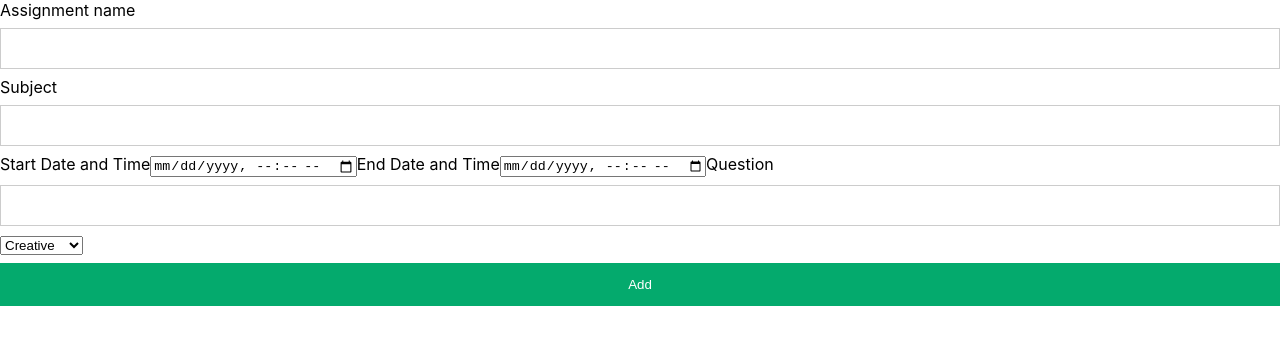
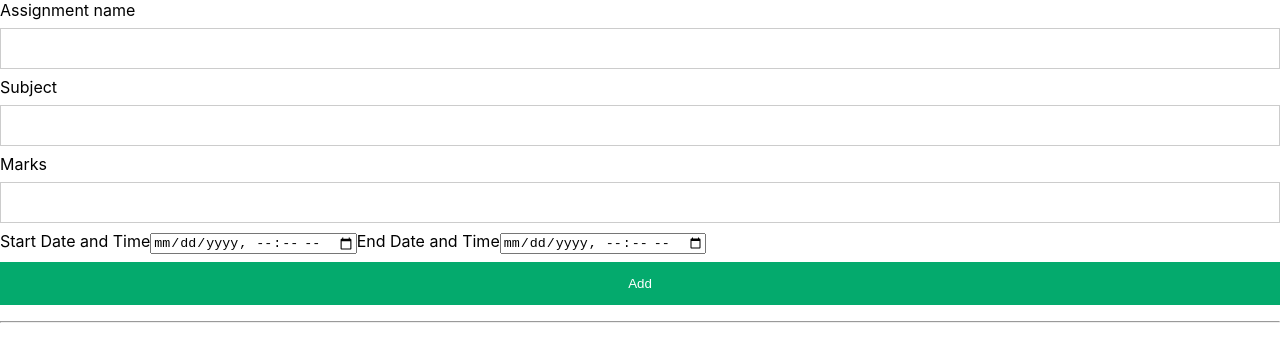
Before and after one commit to HrishilMaliwal/Task-Management, a React (Create React App) app: page /createtask in a window 1280 px wide. Shown: the top 362 px of the page. Built offline with nearby package versions, Linux system fonts and the light colour scheme.

Commit message:
Added task adding

```diff
--- a/src/CreateTask.jsx
+++ b/src/CreateTask.jsx
@@ -1,35 +1,78 @@
 import React, { useState } from "react";
+import { add_assignment, setFlag } from "./reducer/action";
+import useGlobalState from "./Context";
+import { useHistory } from "react-router";
 
 const CreateTask = () => {
   const [name, setName] = useState("");
   const [subject, setSubject] = useState("");
+  const [marks, setMarks] = useState("");
   const [SDT, setSDT] = useState("");
   const [EDT, setEDT] = useState("");
-  const [ques, setQues] = useState("");
+  const [state, dispatch] = useGlobalState();
+  const history = useHistory();
+  // const [ques, setQues] = useState("");
+  // const [Qtype, setQtype] = useState("");
 
   const compoAdd = () => {
-      console.log(SDT)
+    var Request = {
+      name: name,
+      subject: subject,
+      marks: marks,
+      SDT: SDT,
+      EDT: EDT,
+      status: "Incomplete"
+    };
+    dispatch(add_assignment(Request));
+    history.push("/home");
   };
 
   return (
     <div>
       <label>Assignment name</label>
-      <input type="text" value={name} onChange={(e)=>setName(e.target.value)}></input>
+      <input
+        type="text"
+        value={name}
+        onChange={(e) => setName(e.target.value)}
+      ></input>
       <label>Subject</label>
-      <input type="text" value={subject} onChange={(e)=>setSubject(e.target.value)}></input>
+      <input
+        type="text"
+        value={subject}
+        onChange={(e) => setSubject(e.target.value)}
+      ></input>
+      <label>Marks</label>
+      <input
+        type="text"
+        value={marks}
+        onChange={(e) => setMarks(e.target.value)}
+      ></input>
       <label>Start Date and Time</label>
-      <input type="datetime-local" value={SDT} onChange={(e)=>setSDT(e.target.value)}></input>
+      <input
+        type="datetime-local"
+        value={SDT}
+        onChange={(e) => setSDT(e.target.value)}
+      ></input>
       <label>End Date and Time</label>
-      <input type="datetime-local" value={EDT} onChange={(e)=>setEDT(e.target.value)}></input>
-      <label>Question</label>
-      <input type="text" value={ques} onChange={(e)=>setQues(e.target.value)}></input>
-      <select name="gamemode">
-        <option value="Creative">Creative</option>
-        <option value="Survival">Survival</option>
-        <option value="Adventure">Adventure</option>
-        <option value="Amplified">Amplified</option>
-      </select>
+      <input
+        type="datetime-local"
+        value={EDT}
+        onChange={(e) => setEDT(e.target.value)}
+      ></input>
+      {/* <label>Question</label> */}
+      {/* <input
+        type="text"
+        value={ques}
+        onChange={(e) => setQues(e.target.value)}
+      ></input> */}
+      {/* <select name="QType" onChange={(e)=>setQtype(e.target.value)}>
+        <option value=""></option>
+        <option value="text">Text field</option>
+        <option value="mcq1">MCQ(one correct)</option>
+        <option value="mcq2 ">MCQ(multiple correct)</option>
+      </select> */}
       <button onClick={() => compoAdd()}>Add</button>
+      <hr />
     </div>
   );
 };
--- a/src/Login.jsx
+++ b/src/Login.jsx
@@ -11,9 +11,9 @@ const Login = () => {
 
   return (
     <div className="container">
-      <div className="imgcontainer">
+      {/* <div className="imgcontainer">
         <img src="img_avatar2.png" alt="Avatar" className="avatar" />
-      </div>
+      </div> */}
 
       <div className="container">
         <label htmlFor="uname">
--- a/src/ViewTable.jsx
+++ b/src/ViewTable.jsx
@@ -1,5 +1,4 @@
-import { Button } from "@material-ui/core";
-import React, { useState, useEffect } from "react";
+import React, { useState } from "react";
 import Table from "@material-ui/core/Table";
 import { makeStyles } from "@material-ui/core/styles";
 import TableBody from "@material-ui/core/TableBody";
@@ -8,10 +7,11 @@ import TableContainer from "@material-ui/core/TableContainer";
 import TableHead from "@material-ui/core/TableHead";
 import TableRow from "@material-ui/core/TableRow";
 import Paper from "@material-ui/core/Paper";
-import TextField from "@material-ui/core/TextField";
+import useGlobalState from './Context'
+
 
 const ViewTable = () => {
-  const [arr, setArr] = useState([]);
+  const [state, dispatch] = useGlobalState()
   const useStyles = makeStyles({
     table: {
       minWidth: 650,
@@ -39,12 +39,12 @@ const ViewTable = () => {
             </TableRow>
           </TableHead>
           <TableBody>
-            {arr == "" ? (
+            {state.assignment_array == "" ? (
               <TableRow>
                 <TableCell rowspan="7">No tasks</TableCell>
               </TableRow>
             ) : (
-              arr.map((item, key) => {
+              state.assignment_array.map((item, key) => {
                 return (
                   <TableRow key={key}>
                     <TableCell component="th" scope="row">
@@ -52,6 +52,7 @@ const ViewTable = () => {
                     </TableCell>
                     <TableCell align="right">{item.name}</TableCell>
                     <TableCell align="right">{item.subject}</TableCell>
+                    <TableCell align="right">{item.marks}</TableCell>
                     <TableCell align="right">{item.SDT}</TableCell>
                     <TableCell align="right">{item.EDT}</TableCell>
                     <TableCell align="right">{item.status}</TableCell>
--- a/src/reducer/action.js
+++ b/src/reducer/action.js
@@ -1,14 +1,17 @@
-import * as actions from './actionTypes';
+import * as actions from "./actionTypes";
 
+const setFlag = (payload) => {
+  return {
+    type: actions.SET_FLAG,
+    payload,
+  };
+};
 
-const setFlag =(payload) =>{
-    return {
-        type :actions.SET_FLAG,
-        payload
-    }
-}
+const add_assignment = (payload) => {
+  return {
+    type: actions.ADD_ASSIGNMENT,
+    payload,
+  };
+};
 
-export {
-
-    setFlag
-}
+export { setFlag, add_assignment };
--- a/src/reducer/actionTypes.js
+++ b/src/reducer/actionTypes.js
@@ -1 +1,2 @@
-export const SET_FLAG ='SET_FLAG';
+export const SET_FLAG = "SET_FLAG";
+export const ADD_ASSIGNMENT = "ADD_ASSIGNMENT";
--- a/src/reducer/appReducer.js
+++ b/src/reducer/appReducer.js
@@ -1,14 +1,25 @@
-import initialState from './initialState';
-import * as actions from './actionTypes';
+import initialState from "./initialState";
+import * as actions from "./actionTypes";
 
 const reducer = (state = initialState, action) => {
   console.log(action.payload);
   switch (action.type) {
-
     case actions.SET_FLAG: {
       return {
         ...state,
-                flag: action.payload
+        flag: action.payload,
+      };
+    }
+
+    case actions.ADD_ASSIGNMENT: {
+    //   let newArr = [...state.assignment_array];
+    //   newArr.push(action.payload);
+    //   let newState = { ...state, assignment_array: newArr };
+    //   console.log(newState)
+    //   return newState;
+      return {
+          ...state,
+          assignment_array: [...state.assignment_array, action.payload]
       }
     }
 
@@ -16,6 +27,6 @@ const reducer = (state = initialState, action) => {
       return state;
     }
   }
-}
+};
 
 export default reducer;
--- a/src/reducer/initialState.js
+++ b/src/reducer/initialState.js
@@ -1,6 +1,7 @@
 const initialState = {
 
     flag:'',
+    assignment_array: []
 }
 
 export default initialState;
```
Also changed, not shown: src/common.jsx (added, +15 -0 lines). Lines whose indentation alone changed are shown as unchanged.
